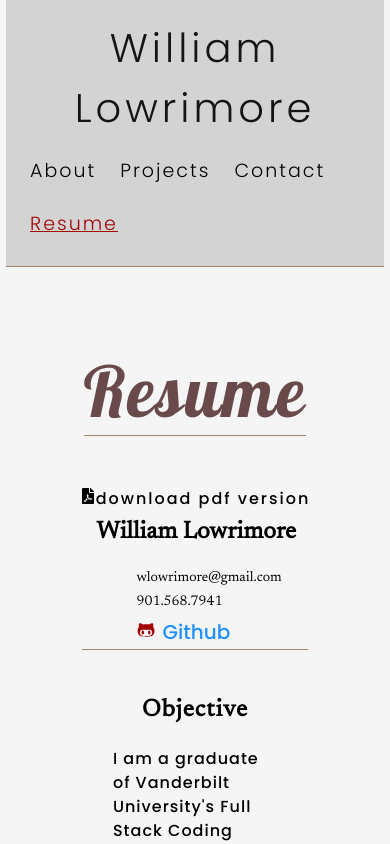
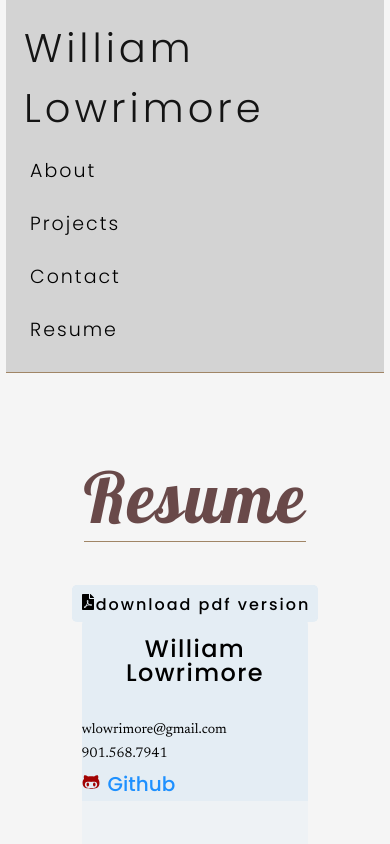
Before and after one commit to wlowrimore/Lowrimore_William_portfolio-2022, a React (Create React App) app: page / in a window 390 px wide. Both pictures are taken after a click on the element "Resume". Shown: the top 844 px of the page. Built offline with nearby package versions, Linux system fonts and the light colour scheme.

Commit message:
completes styling (less self-img)

```diff
--- a/src/components/Navbar.js
+++ b/src/components/Navbar.js
@@ -5,9 +5,9 @@ function Navbar(props) {
 
   return (
     <header className="header">
-      <h1 className={currentTab === "main" ? "navActive" : "mx-2"}>
-        <span onClick={() => setCurrentTab("main")}> William Lowrimore</span>
-      </h1>
+      <h4 className={currentTab === "main" ? "navActive" : "mx-2"}>
+        <span onClick={() => setCurrentTab("main")}>William Lowrimore</span>
+      </h4>
       <nav>
         <ul>
           <li className={currentTab === "about" ? "navActive" : "mx-2"}>
--- a/src/components/Resume.js
+++ b/src/components/Resume.js
@@ -17,8 +17,8 @@ const ResumePage = () => {
         </a>
       </div>
       <div className="resume-body">
-        <header className="container-fluid resume-header">
-          <h2>William Lowrimore</h2>
+        <section className="container-fluid resume-header">
+          <h2 className="res-title">William Lowrimore</h2>
           <ul className="resume-contact-info">
             <li emailto="wlowrimore@gmail.com">wlowrimore@gmail.com</li>
             <li>901.568.7941</li>
@@ -31,7 +31,7 @@ const ResumePage = () => {
               <span>Github</span>
             </a>
           </ul>
-        </header>
+        </section>
 
         <section className="objective">
           <h2>Objective</h2>
--- a/src/index.css
+++ b/src/index.css
@@ -49,12 +49,12 @@ header {
   position: sticky; top: 0;
 }
 
-header h1 {
-  font-family: "Lobster", cursive;
+header h4 {
+  font-family: "Quicksand", serif;
   font-size: 70px;
   font-weight: 100;
+  color: var(--header-red);
   letter-spacing: 4px;
-  color: var(--header-red);
   opacity: 90%;
   text-shadow: 2px 2px var(--shadow-color);
   margin: 12px 0;
@@ -62,7 +62,7 @@ header h1 {
   cursor: pointer;
 }
 
-header h1:hover {
+header h4:hover {
   opacity: 80%;
   transition: .2s;
 }
@@ -91,10 +91,9 @@ nav li:hover {
   cursor: pointer;
 }
 
-.navActive {
-  color: var(--hover-red);
-  text-decoration: underline;
-}
+/* .navActive {
+  color: #000;
+} */
 
 /* __________________________________MAIN PAGE(HOME)___________________________________ */
 
@@ -415,6 +414,8 @@ nav li:hover {
 
 .dl {
   margin-top: 50px;
+  width: 100%;
+  text-align: center;
   font-family: "Poppins", sans-serif;
 }
 
@@ -422,20 +423,41 @@ nav li:hover {
   font-size: 16px;
   letter-spacing: 2px;
   color: black;
-  padding: 2px 2px;
+  padding: 6px 6px;
   font-weight: 400;
   text-decoration: none;
+  background: #e4edf4;
+  border: 2px solid #e4edf4;
+  border-bottom: none;
+  border-radius: 5px;
 }
 
 .dl a:hover {
   padding: 6px 6px;
-  opacity: 40%;
+  border: none;
+  color: var(--shadow-color);
+  background: none;
+  transition: .2s;
 }
 
-.resume-header {
+.container-fluid.resume-header {
+  display: flex;
+  flex-wrap: wrap;
+  justify-content: space-between;
+  align-items: center;
+  padding: 0 40px;
   font-family: "Newsreader", serif;
-  background: whitesmoke;
+  background: #e4edf4;
+  height: 100%;
+  width: 100%;
+  overflow-y: visible;
   margin-bottom: 40px;
+}
+
+.res-title {
+  font-family: "Poppins", sans-serif;
+  font-weight: 500;
+  letter-spacing: 1.4px;
 }
 
 .resume h2 {
@@ -450,7 +472,7 @@ nav li:hover {
   flex-direction: column;
   width: 60%;
   color: #000;
-  background-color: whitesmoke;
+  background-color: #eef2f5;
   border-radius: 8px;
   justify-content: flex-start;
   align-items: center;
@@ -470,6 +492,7 @@ nav li:hover {
 
 .resume-contact-info {
   display: flex;
+  flex-wrap: wrap;
   font-size: 14px;
   flex-direction: column;
   align-items: flex-start;
@@ -766,7 +789,7 @@ textarea {
     overflow: hidden;
   }
 
-  .header h1 {
+  .header h4 {
     font-family: "Poppins", sans-serif;
     font-weight: 300;
     text-shadow: none;
@@ -800,28 +823,29 @@ textarea {
     justify-content: center;
   }
 
-  .contact-intro h1{
+  ul.resume-contact-info {
     width: 100%;
+    padding-left: 12px;
+    text-align: center;
   }
 
-  .container-fluid {
+  .container-fluid.resume-header {
+    position: relative;
     padding: 0;
     text-align: center;
     width: 100%;
+    height: 100%;
   }
 
-  .resume-header {
+  #resume ul, li, h4 {
     width: 100%;
-    text-align: center;
-    padding: 0 0 0 15px;
-  }
-
-  #resume li, h4 {
+    padding: 0;
     text-align: left;
   }
 
-  .resume h2 {
+  .container-fluid.resume-header > h2 {
     text-align: center;
+    line-height: 24px;
   }
 
   #resume p {
```
